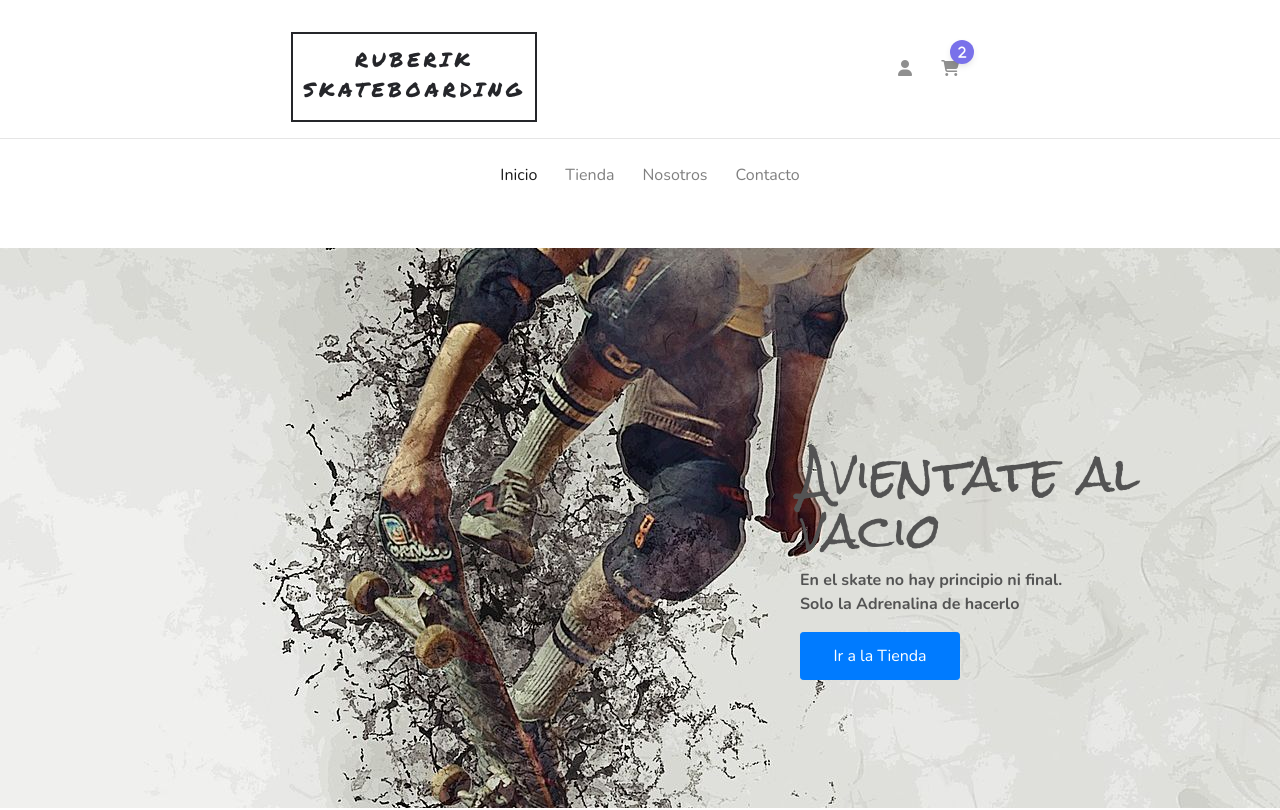
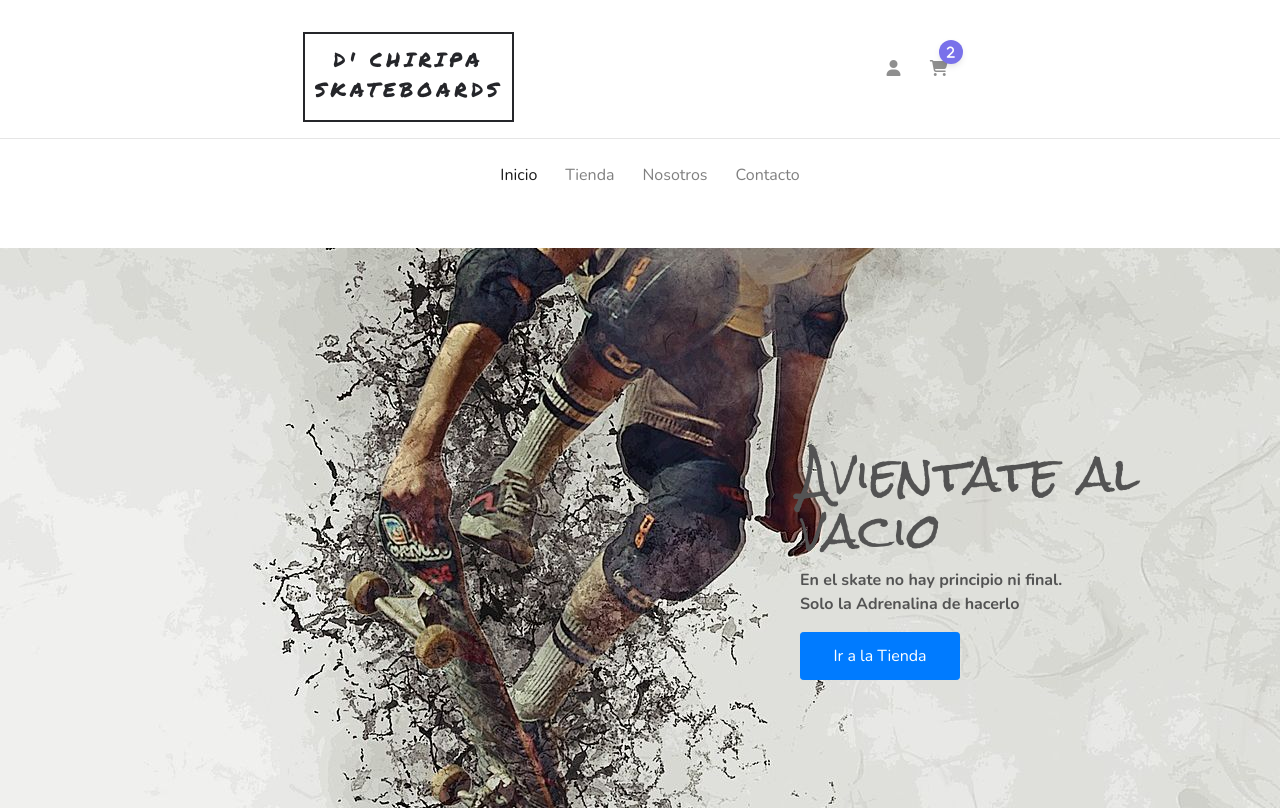
Before and after one commit to mtz-juncogerardo/skateboarding, an Angular app: page / in a window 1280 px wide. Shown: the top 810 px of the page. Built offline with nearby package versions, Linux system fonts and the light colour scheme.

Commit message:
Cambia nombre de logo

```diff
--- a/src/app/header/header.component.html
+++ b/src/app/header/header.component.html
@@ -2,7 +2,7 @@
     <div class="wrapper">
 
           <div class="brand-text">
-            <p class="text-center">Ruberik<br>SkateBoarding<p>
+            <p class="text-center">D' Chiripa<br>Skateboards<p>
           </div>
 
           <div class="icon-list-container">
```
